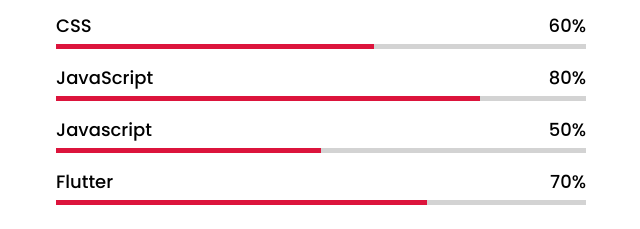
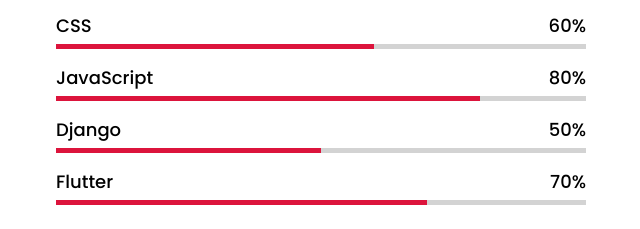
Before and after one commit to Akash-Rokade/portfolio, a plain HTML site: page index.html in a window 1280 px wide. Shown: the part 2371-2600 px from the top of the page, 614-1254 px from the left. Drawn offline with nearby package versions, Linux system fonts and the light colour scheme.

Commit message:
skill update

```diff
--- a/index.html
+++ b/index.html
@@ -124,7 +124,7 @@
                     </div>
                     <div class="bars">
                         <div class="info">
-                            <span>Javascript</span>
+                            <span>Django</span>
                             <span>50%</span>
                         </div>
                         <div class="line php"></div>
```
